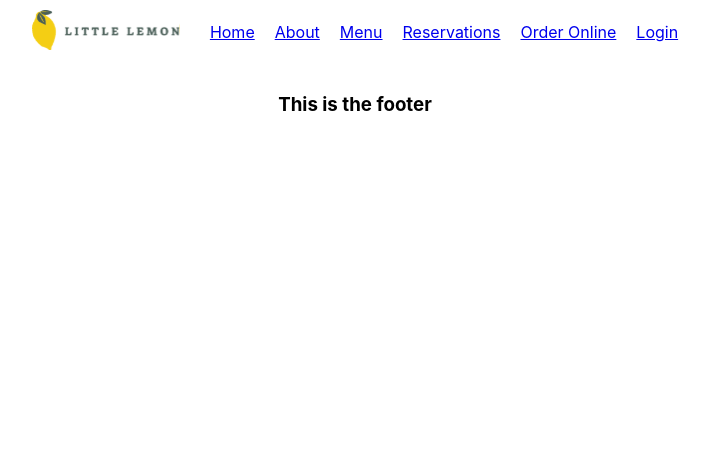
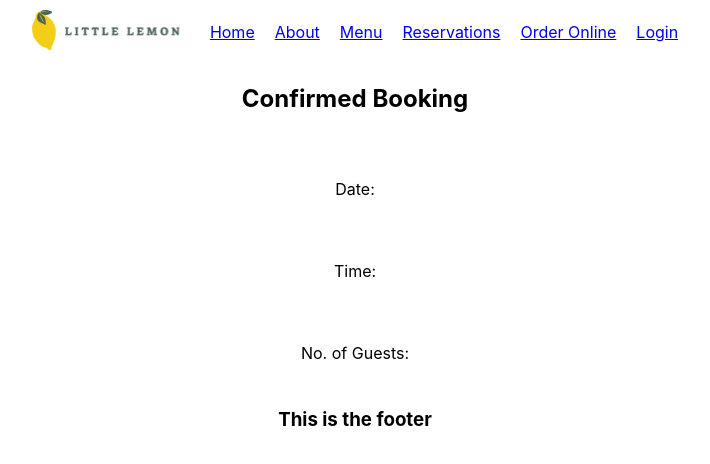
Before and after one commit to eltabei/little-lemon, a React (Create React App) app: page /confirm in a window 1280 px wide. Shown: the top 464 px of the page, without its empty margins (285-995 px from the left). Built offline with nearby package versions, Linux system fonts and the light colour scheme.

Commit message:
Use fetchAPI() from api.js

```diff
--- a/public/index.html
+++ b/public/index.html
@@ -43,5 +43,7 @@
       To begin the development, run `npm start` or `yarn start`.
       To create a production bundle, use `npm run build` or `yarn build`.
     -->
+    <!-- <script src="https://raw.githubusercontent.com/courseraap/capstone/main/api.js"></script> -->
+    <!-- <script src="api.js"></script> -->
   </body>
 </html>
--- a/src/App.js
+++ b/src/App.js
@@ -5,17 +5,22 @@ import Main from './Main.js';
 import Footer from './Footer.js';
 import { Routes, Route } from 'react-router-dom';
 import Reservations from './Reservations.js';
+import BookingConfirmation from './BookingConfirmation.js';
+import { fetchAPI, submitAPI } from './api.js';
+
 
 export function initializeTimes() {
-  return ["17:00", "18:00", "19:00", "20:00", "21:00", "22:00"];
+  // return ["17:00", "18:00", "19:00", "20:00", "21:00", "22:00"];
+  const today = new Date();
+  return fetchAPI(today);
 }
 
-export function updateTimes(state, action) {
+export function updateTimes(state, action, date) {
   switch (action.type) {
     case "remove":
       return state.filter(t => t !== action.payload);
     case "reset":
-      return initializeTimes();
+      return initializeTimes(date);
     default:
       return state;
   }
@@ -37,6 +42,7 @@ function App() {
         <Route path="/reservations" element={<Reservations availableTimes={availableTimes} dispatch={dispatch} />} />
         <Route path="/order-online" />
         <Route path="/login" />
+        <Route path="/confirm" element={<BookingConfirmation />} />
       </Routes>
       <Footer />
     </>
--- /dev/null
+++ b/src/BookingConfirmation.js
@@ -0,0 +1,20 @@
+import { useLocation } from "react-router-dom";
+
+function BookingConfirmation() {
+  const location = useLocation();
+  const { reservationDate, reservationTime, noOfGuests, occasion } = location.state || {};
+
+  return (
+    <>
+      <section className="confirm">
+        <h1>Confirmed Booking</h1>
+        <p>Date: {reservationDate}</p>
+        <p>Time: {reservationTime}</p>
+        <p>No. of Guests: {noOfGuests}</p>
+        {occasion ? <p>Occasion: {occasion}</p> : ""}
+      </section>
+    </>
+  );
+}
+
+export default BookingConfirmation;
--- a/src/BookingForm.js
+++ b/src/BookingForm.js
@@ -2,7 +2,8 @@ import { useState } from "react";
 import { useNavigate } from "react-router-dom";
 
 function BookingForm({ availableTimes, dispatch }) {
-  const [reservationDate, setReservationDate] = useState("");
+  const today = new Date().toISOString().split('T')[0];
+  const [reservationDate, setReservationDate] = useState(today);
   const [reservationTime, setReservationTime] = useState(availableTimes[0]);
   const [noOfGuests, setNoOfGuests] = useState("1");
   const [occasion, setOccasion] = useState("");
@@ -11,7 +12,7 @@ function BookingForm({ availableTimes, dispatch }) {
   function handleSubmit(e) {
     e.preventDefault();
     dispatch({type: "remove", payload: reservationTime });
-    navigate("/");
+    navigate("/confirm", { state: { reservationDate, reservationTime, noOfGuests, occasion } });
   }
 
   return (
@@ -20,7 +21,7 @@ function BookingForm({ availableTimes, dispatch }) {
           <label for="res-date">Choose date</label>
           <input type="date" id="res-date" value={reservationDate} onChange={e => {
             setReservationDate(e.target.value);
-            dispatch({ type: "reset", payload: reservationTime });
+            dispatch({ type: "reset", payload: reservationTime, date: e.target.value });
           }} />
           <label for="res-time">Choose time</label>
           <select id="res-time" value={reservationTime} onChange={e => setReservationTime(e.target.value)}>
--- /dev/null
+++ b/src/api.js
@@ -0,0 +1,27 @@
+const seededRandom = function (seed) {
+    var m = 2**35 - 31;
+    var a = 185852;
+    var s = seed % m;
+    return function () {
+        return (s = s * a % m) / m;
+    };
+}
+
+export const fetchAPI = function(date) {
+    let result = [];
+    let random = seededRandom(date.getDate());
+
+    for(let i = 17; i <= 23; i++) {
+        if(random() < 0.5) {
+            result.push(i + ':00');
+        }
+        if(random() < 0.5) {
+            result.push(i + ':30');
+        }
+    }
+    return result;
+};
+
+export const submitAPI = function(formData) {
+    return true;
+};
--- a/src/index.css
+++ b/src/index.css
@@ -33,7 +33,7 @@ nav {
   gap: 20px;
 }
 
-.hero, .specials, .testimonials, .special, .chicago, .reservations {
+.hero, .specials, .testimonials, .special, .chicago, .reservations, .confirm {
   display: flex;
   align-items: center;
   justify-content: center;
@@ -44,7 +44,7 @@ nav {
   background-color: green;
 }
 
-.reservations, .reserveInputs {
+.reservations, .reserveInputs, .confirm {
   display: flex;
   flex-direction: column;
   gap: 30px;
```
Also changed, not shown: 1 other file (tests, documents, lock files or other folders).
